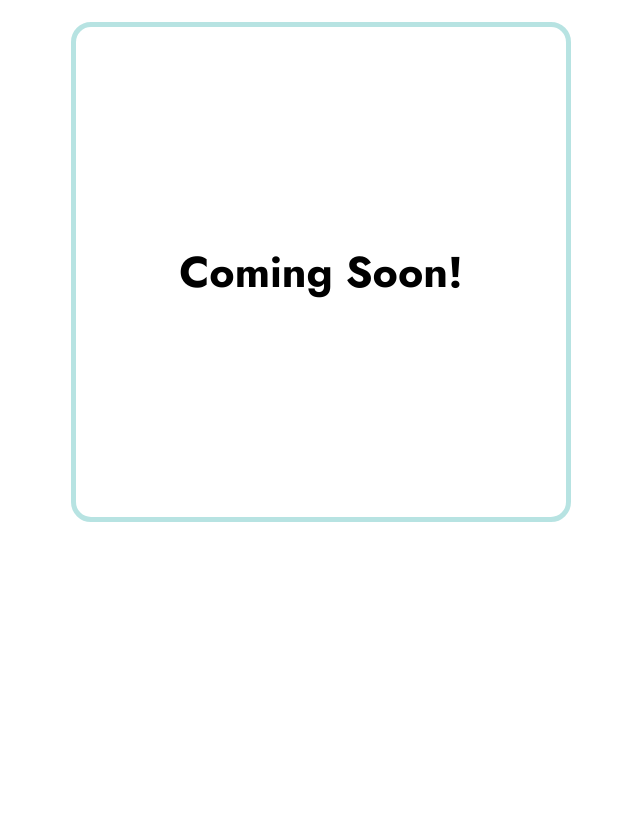
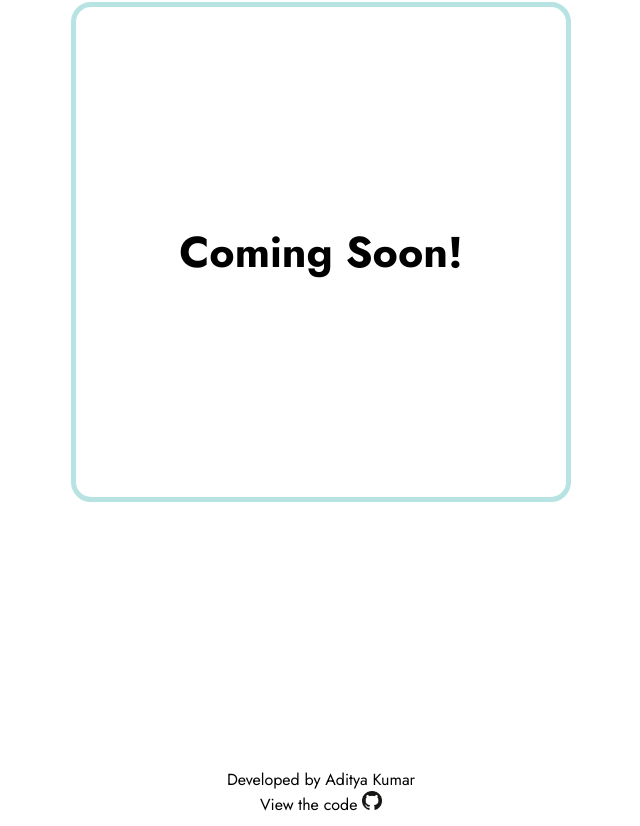
Before and after one commit to akbcit/portfolio-website, a React (Vite) app: page / in a window 1280 px wide. Shown: the part 2857-3683 px from the top of the page, without its empty margins (319-959 px from the left). Before the commit the page ends 3629 px from the top, so only its background shows below. Built offline with nearby package versions, Linux system fonts and the light colour scheme.

Commit message:
added footer

```diff
--- /dev/null
+++ b/src/components/Footer.tsx
@@ -0,0 +1,12 @@
+import "../styles/Footer.css";
+
+function Footer(){
+    return(
+        <footer>
+            <p>Developed by Aditya Kumar</p>
+            <a href="https://github.com/akbcit/portfolio-website">View the code<img src="images/GitHub-logo.png" id="footer-github-icon" alt="Footer github icon"/></a>
+        </footer>
+    )
+}
+
+export default Footer;
--- a/src/pages/PageHome.tsx
+++ b/src/pages/PageHome.tsx
@@ -7,6 +7,7 @@ import ScrollPrompt from "../components/ScrollPrompt";
 import AboutMe from "../components/AboutMe";
 import Projects from "../components/Projects";
 import Hobbies from "../components/Hobbies";
+import Footer from "../components/Footer";
 
 function PageHome() {
     const location = useLocation();
@@ -40,9 +41,9 @@ function PageHome() {
             <div id="hobbies">
                 <Hobbies />
             </div>
+            <Footer/>
         </main>
     )
-
 }
 
 export default PageHome;
--- /dev/null
+++ b/src/styles/Footer.css
@@ -0,0 +1,32 @@
+footer{
+    display: flex;
+    flex-direction: column;
+    justify-content: center;
+    align-items: center;
+    margin-bottom: 10px;
+    gap:0px;
+}
+
+footer p{
+    margin-bottom: 0;
+}
+
+footer a{
+    text-decoration: none;
+    margin-top: 0;
+    color: black;
+}
+
+footer a:hover{
+    text-decoration: none;
+    color: #53739a;
+}
+
+footer a:hover #footer-github-icon {
+    filter: brightness(0) saturate(100%) invert(27%) sepia(95%) saturate(4077%) hue-rotate(194deg) brightness(91%) contrast(87%);
+}
+
+#footer-github-icon{
+    margin-left: 5px;
+    height: 1.2rem;
+}
--- a/src/styles/Hobbies.css
+++ b/src/styles/Hobbies.css
@@ -1,5 +1,5 @@
 #hobbies-container{
-    margin-top: 150px;
+    margin-top: 140px;
     display: flex;
     flex-direction: column;
     align-items: center;
--- a/src/styles/Projects.css
+++ b/src/styles/Projects.css
@@ -1,5 +1,5 @@
 #projects-container{
-    margin-top: 150px;
+    margin-top: 140px;
     display: flex;
     flex-direction: column;
     align-items: center;
--- a/src/styles/Socials.css
+++ b/src/styles/Socials.css
@@ -35,7 +35,7 @@
     transform: translate(-50%, 0);
     margin-left: 0;
     gap: 5px;
-    position: absolute;
+    position: relative;
   }
 
   .socials-logo {
```
